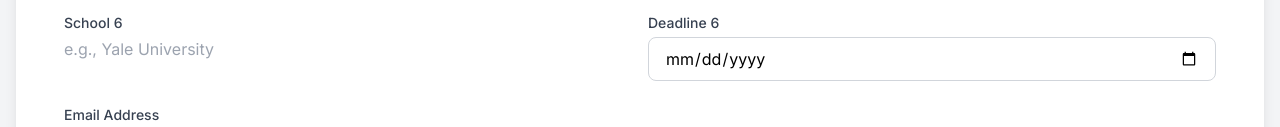
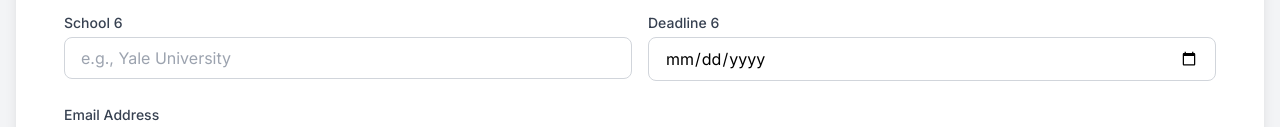
Before and after one commit to joshua094/Graduate-Applications, a website: page index.html in a window 1280 px wide. Shown: the part 757-884 px from the top of the page. Drawn offline with nearby package versions, Linux system fonts and the light colour scheme.

Commit message:
fixing the input error

```diff
--- a/index.html
+++ b/index.html
@@ -88,7 +88,7 @@
             </div>
             <div>
                 <label for="school6" class="block text-sm font-medium text-gray-700 mb-1">School 6</label>
-                <input type="text" id="school6" name="school6" class_name="form-input mt-1 block w-full px-4 py-2 border border-gray-300 rounded-lg focus:outline-none focus:ring-2 focus:ring-blue-500 focus:border-transparent" placeholder="e.g., Yale University" onchange="getDeadline('school6', 'deadline6')">
+                <input type="text" id="school6" name="school6" class="form-input mt-1 block w-full px-4 py-2 border border-gray-300 rounded-lg focus:outline-none focus:ring-2 focus:ring-blue-500 focus:border-transparent" placeholder="e.g., Yale University" onchange="getDeadline('school6', 'deadline6')">
             </div>
             <div>
                 <label for="deadline6" class="block text-sm font-medium text-gray-700 mb-1">Deadline 6</label>
```
